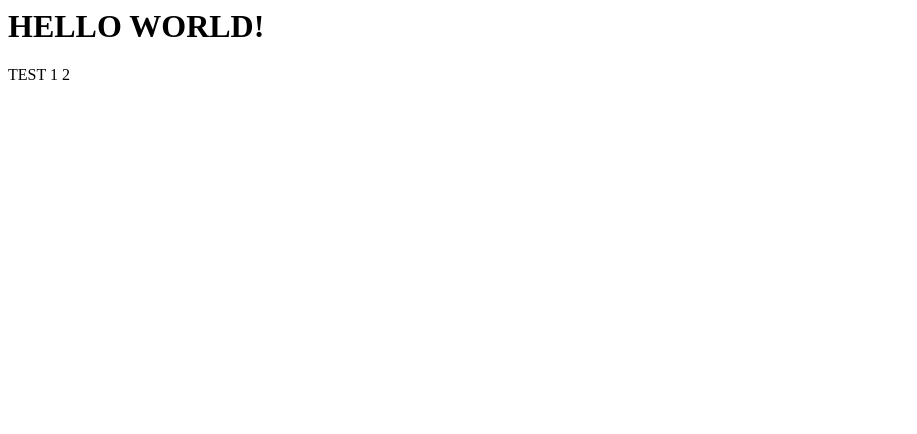
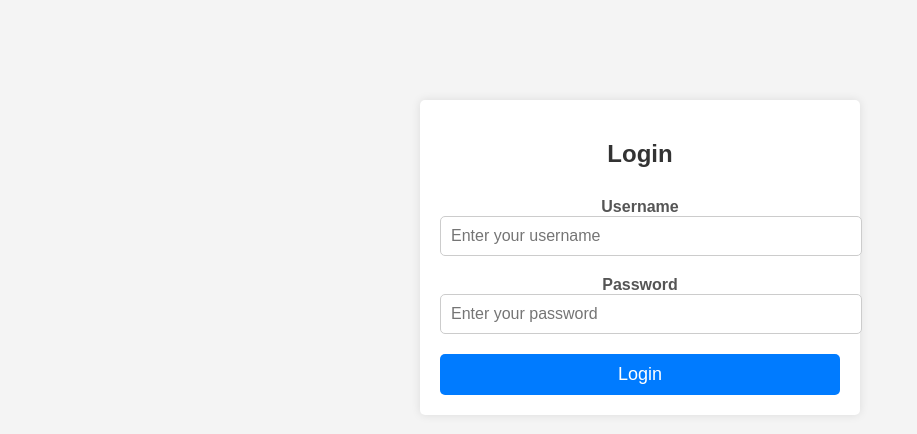
Before and after one commit to miguelfcostaa/SDist, a website: page public/index.html in a window 1280 px wide. Shown: the whole page, without its empty margins (0-917 px from the left). Drawn offline with Linux system fonts and the light colour scheme; files that its build step writes are made by us from their sources.

Commit message:
update 10:38

```diff
--- a/public/index.html
+++ b/public/index.html
@@ -1,14 +1,24 @@
+<!DOCTYPE html>
 <html>
 <head>
-
+    <title>Login Page</title>
+    <link rel="stylesheet" type="text/css" href="styles.css">
 </head>
 
 <body>
-    <h1>HELLO WORLD!</h1>
-    TEST
-    1
-    2
-
+    <div class="login-container">
+        <h2>Login</h2>
+        <form>
+            <div class="form-group">
+                <label for="username">Username</label>
+                <input type="text" id="username" name="username" placeholder="Enter your username" required>
+            </div>
+            <div class="form-group">
+                <label for="password">Password</label>
+                <input type="password" id="password" name="password" placeholder="Enter your password" required>
+            </div>
+            <button type="submit">Login</button>
+        </form>
+    </div>
 </body>
-
 </html>
--- /dev/null
+++ b/styles.css
@@ -0,0 +1,60 @@
+body {
+    font-family: Arial, sans-serif;
+    background-color: #f4f4f4;
+    margin: 0;
+    padding: 0;
+}
+
+.login-container {
+    max-width: 400px;
+    margin: 0 auto;
+    background: #ffffff;
+    padding: 20px;
+    margin-top: 100px;
+    border-radius: 5px;
+    box-shadow: 0 0 10px rgba(0, 0, 0, 0.1);
+    text-align: center;
+}
+
+h2 {
+    font-size: 24px;
+    margin-bottom: 20px;
+    color: #333;
+}
+
+form {
+    display: flex;
+    flex-direction: column;
+}
+
+.form-group {
+    margin: 10px 0;
+}
+
+label {
+    font-weight: 600;
+    color: #555;
+}
+
+input {
+    padding: 10px;
+    border: 1px solid #ccc;
+    border-radius: 5px;
+    font-size: 16px;
+    width: 100%;
+}
+
+button {
+    background: #007BFF;
+    color: #fff;
+    padding: 10px;
+    border: none;
+    border-radius: 5px;
+    font-size: 18px;
+    cursor: pointer;
+    margin-top: 10px;
+}
+
+button:hover {
+    background: #0056b3;
+}
```
